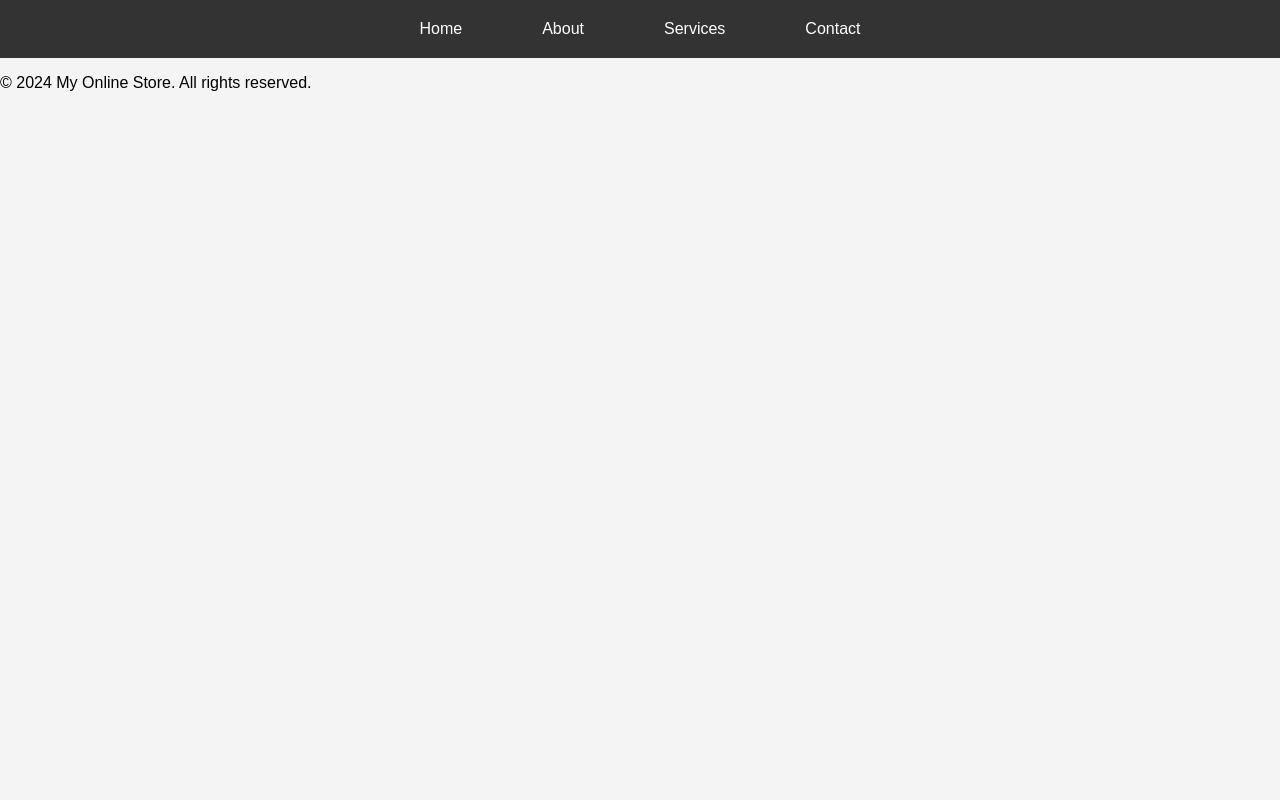
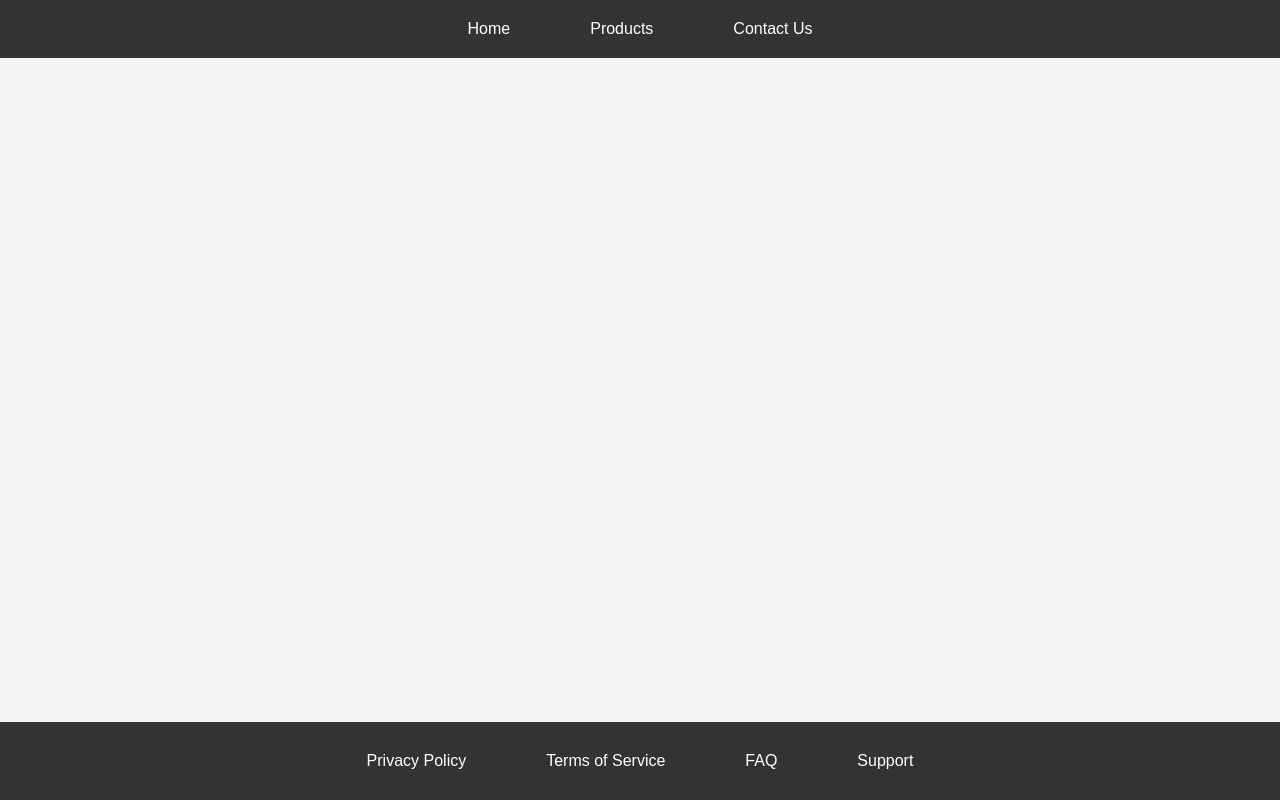
Before and after one commit to Imtiaj09/MIS_455_Midterm, a plain HTML site: page index.html in a window 1280 px wide. Drawn offline with Linux system fonts and the light colour scheme.

Commit message:
Footer Section and other two Html page has been created

```diff
--- a/css/styles.css
+++ b/css/styles.css
@@ -43,3 +43,42 @@ nav {
     color: #ffcc00;
     border-radius: 4px;
 }
+
+
+/* Footer */
+
+footer {
+    background-color: #333;
+    padding: 20px 0;
+    position: absolute;
+    bottom: 0;
+    width: 100%;
+    text-align: center;
+    color: white;
+}
+
+.footer-navbar {
+    list-style: none;
+    margin: 0;
+    padding: 0;
+    display: flex;
+    justify-content: center;
+}
+
+.footer-navbar li {
+    margin: 0 20px;
+}
+
+.footer-navbar a {
+    text-decoration: none;
+    color: white;
+    padding: 10px 20px;
+    display: block;
+    transition: background-color 0.3s, color 0.3s;
+}
+
+.footer-navbar a:hover {
+    background-color: #575757;
+    color: #ffcc00;
+    border-radius: 4px;
+}
--- a/index.html
+++ b/index.html
@@ -8,19 +8,27 @@
 </head>
 <body>
     <!-- A. H. M. Imtiaj -->
-    <!--  -->
+    <!-- 2110390 -->
 
+    <!-- Navigation -->
     <nav>
         <ul class="navbar">
             <li><a href="#home">Home</a></li>
-            <li><a href="#about">About</a></li>
-            <li><a href="#services">Services</a></li>
-            <li><a href="#contact">Contact</a></li>
+            <li><a href="#products">Products</a></li>
+            <li><a href="#contactus">Contact Us</a></li>
         </ul>
     </nav>
 
+    <!-- Footer  -->
+
     <footer>
-        <p>&copy; 2024 My Online Store. All rights reserved.</p>
+        <ul class="footer-navbar">
+            <li><a href="#privacy">Privacy Policy</a></li>
+            <li><a href="#terms">Terms of Service</a></li>
+            <li><a href="#faq">FAQ</a></li>
+            <li><a href="#support">Support</a></li>
+        </ul>
+
     </footer>
 </body>
 </html>
```
Also changed, not shown: contact-us.html (added), products.html (added).
